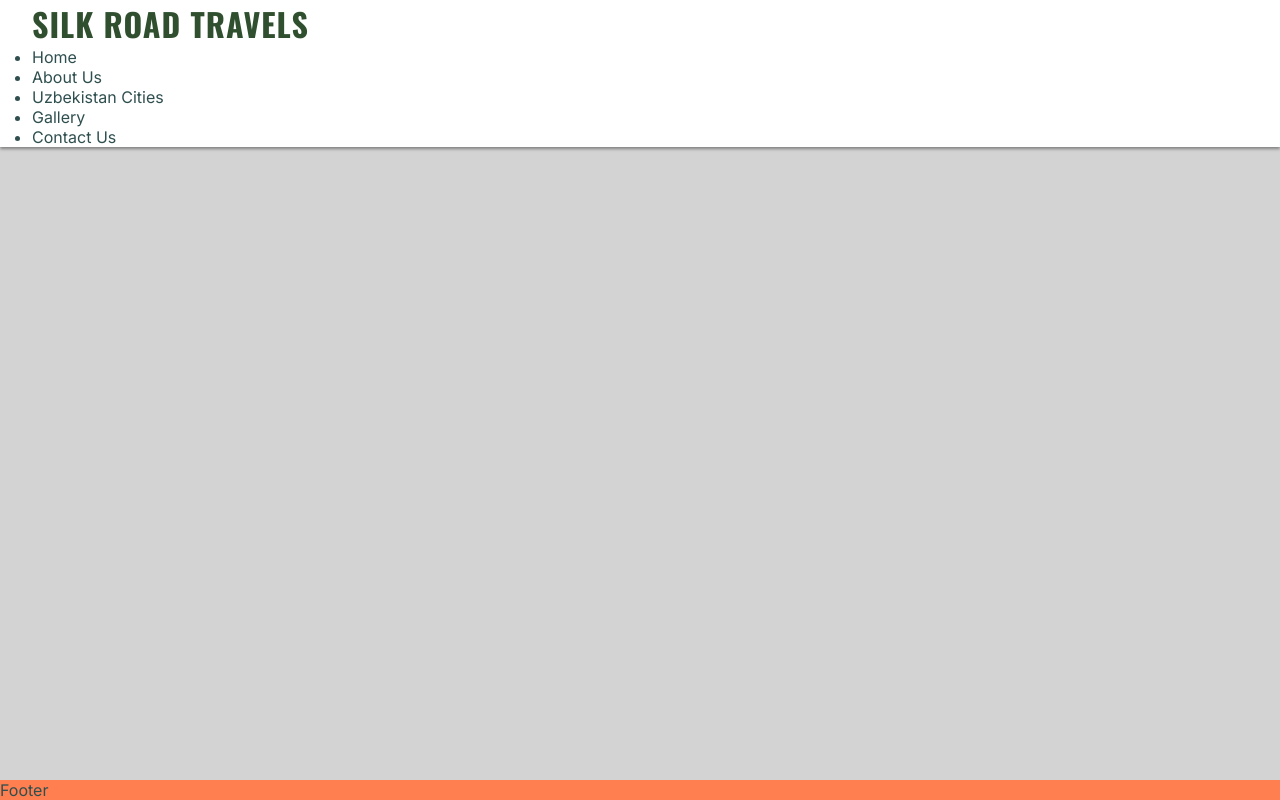
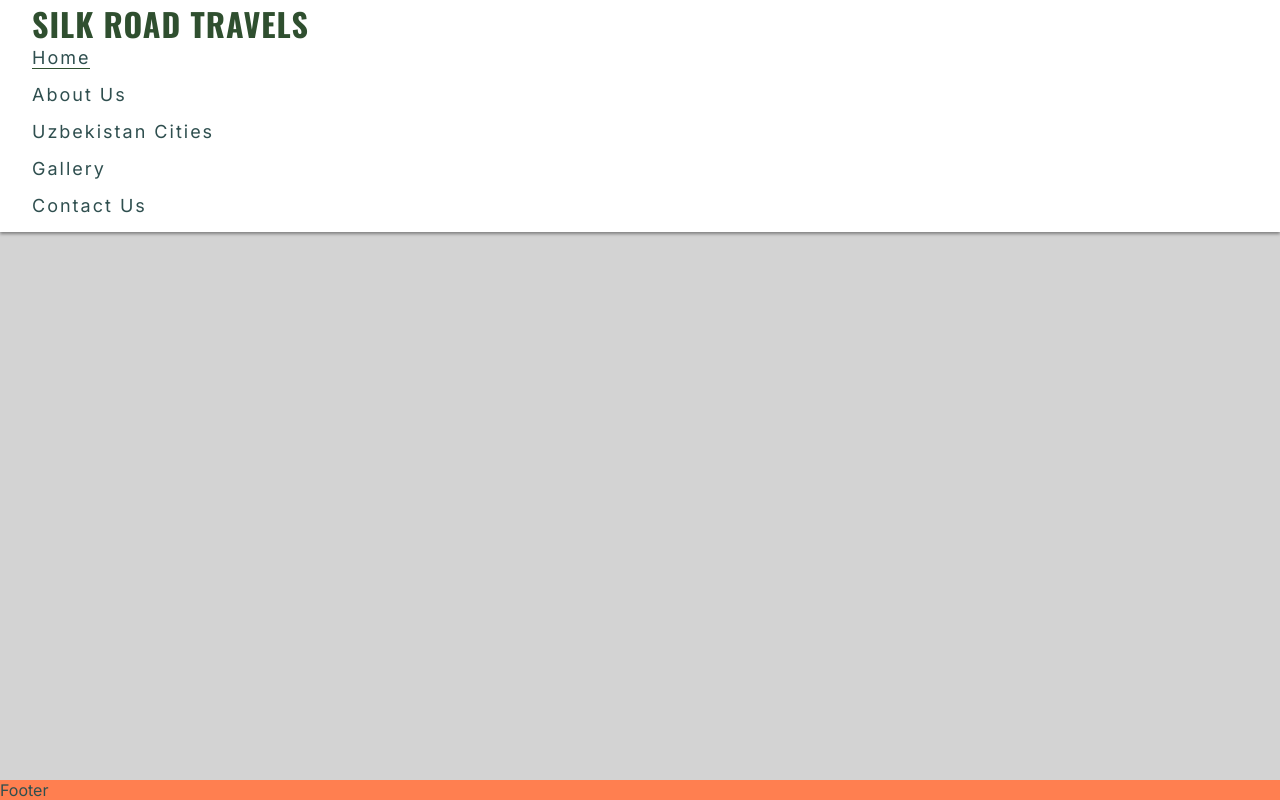
Before and after one commit to Lobarab/html-project, a plain HTML site: page index.html in a window 1280 px wide. Drawn offline with nearby package versions, Linux system fonts and the light colour scheme.

Commit message:
Give id to nav and style

```diff
--- a/assets/css/style.css
+++ b/assets/css/style.css
@@ -48,6 +48,20 @@ h1{
     color: #2f4f2f;
 }
 
+#navbar{
+    font-size: large;
+    letter-spacing: 2px;
+    list-style-type: none;
+}
+
+#navbar > li{
+    margin-bottom: 1rem;
+
+}
+
+.travel{
+    border-bottom: 1px solid #2f4f2f;
+}
 /*Main Content*/
 
 main{
--- a/index.html
+++ b/index.html
@@ -22,8 +22,8 @@
             <h1 id="logo">Silk Road Travels</h1>
         </a>
         <nav>
-            <ul>
-                <li><a href="">Home</a></li>
+            <ul id="navbar">
+                <li><a href="" class="travel">Home</a></li>
                 <li><a href="">About Us</a></li>
                 <li><a href="">Uzbekistan Cities</a></li>
                 <li><a href="">Gallery</a></li>
```
